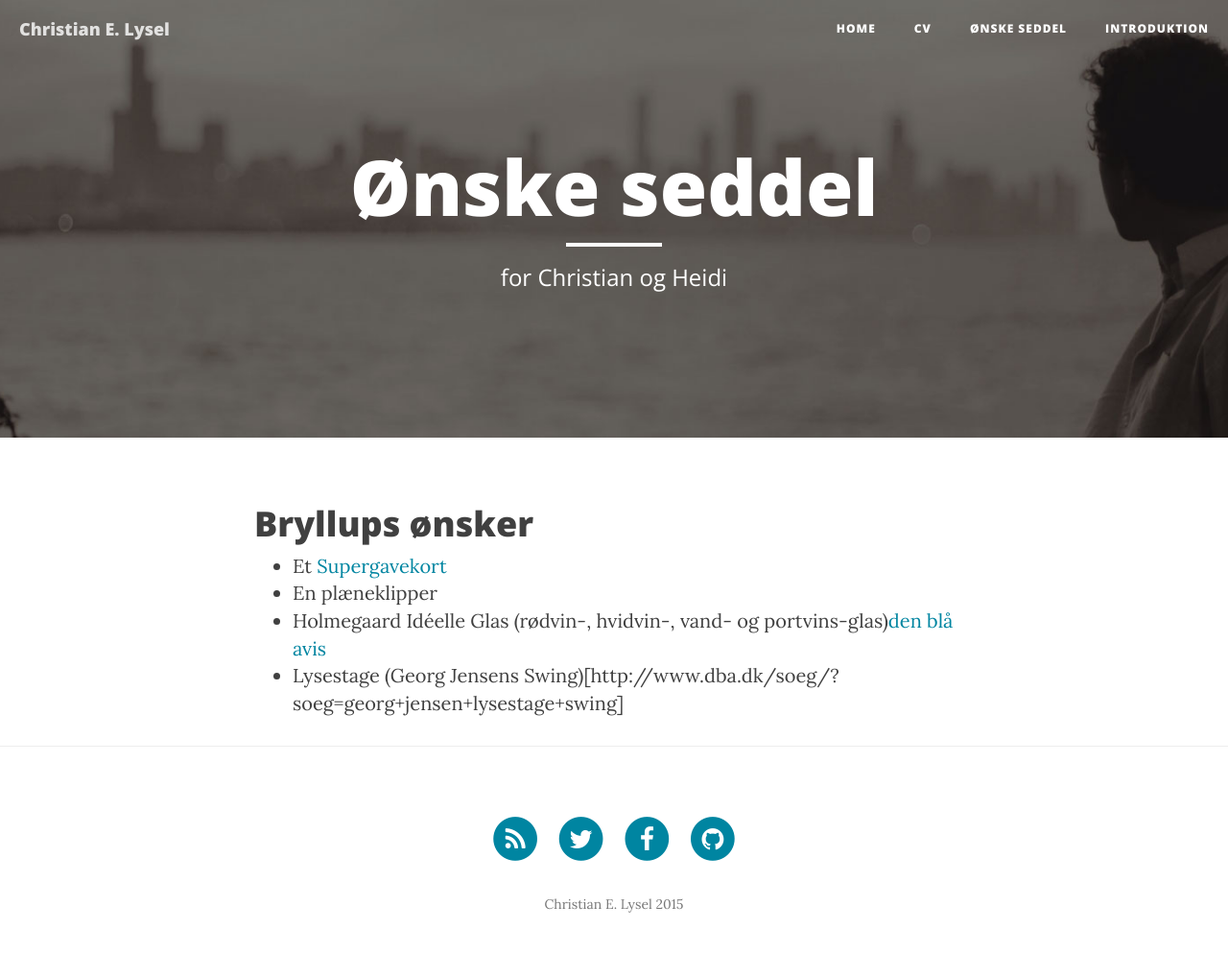
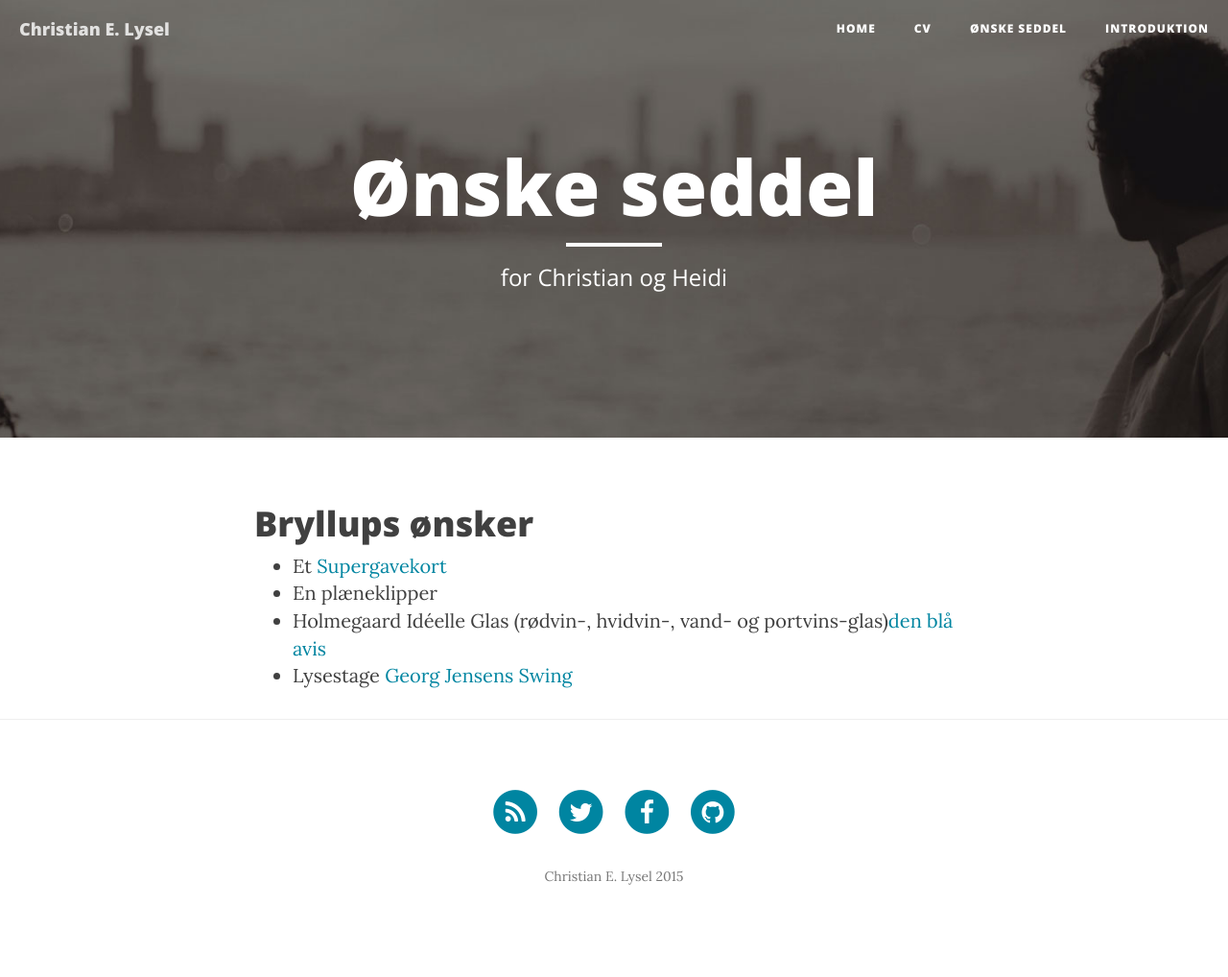
Before and after one commit to clysel/christian.lysel.net, a Jekyll site: the page built from gave.markdown, in a window 1280 px wide. Shown: the whole page at 96% size. Built offline with Jekyll 4.4.1, drawn with Linux system fonts in a browser that asks for light colours; nearby versions of some CDN libraries; after the commit the page ends 989 px from its top, so only the background shows below that.

Commit message:
Update gave.markdown

```diff
--- a/gave.markdown
+++ b/gave.markdown
@@ -9,4 +9,4 @@ header-img: "img/about-bg.jpg"
 * Et [Supergavekort](https://www.gavekortet.dk/supergiftcard.aspx)
 * En plæneklipper
 * Holmegaard Idéelle Glas (rødvin-, hvidvin-, vand- og portvins-glas)[den blå avis](http://www.dba.dk/soeg/?soeg=holmeg%C3%A5rd+id%C3%A9elle)
-* Lysestage (Georg Jensens Swing)[http://www.dba.dk/soeg/?soeg=georg+jensen+lysestage+swing]
+* Lysestage [Georg Jensens Swing](http://www.dba.dk/soeg/?soeg=georg+jensen+lysestage+swing)
```
